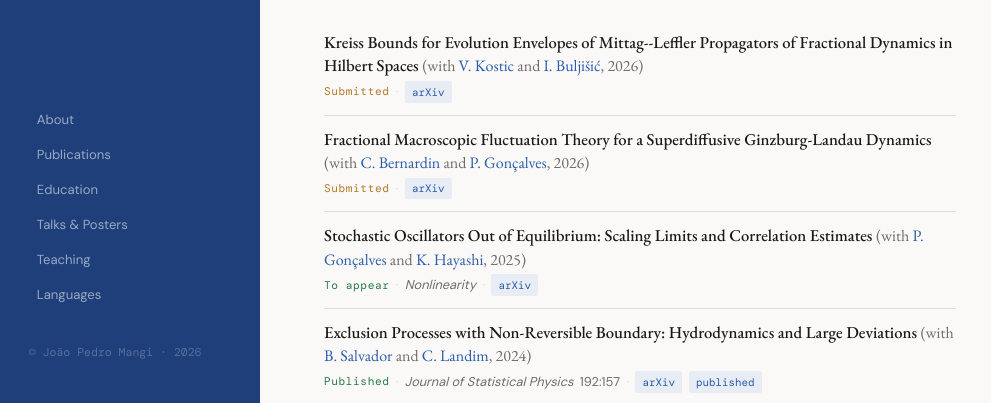
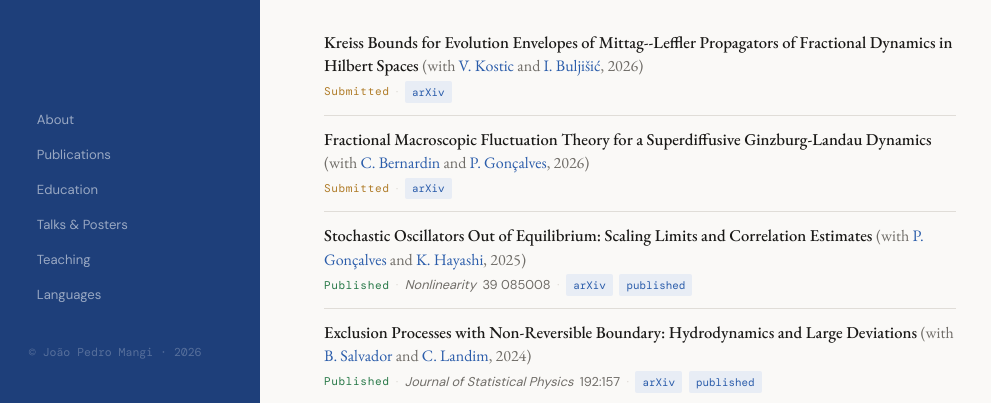
Before and after one commit to joaopedromangi-hue/joaopedromangi-hue.github.io, a plain HTML site: page index.html in a window 1280 px wide. Shown: the part 397-800 px from the top of the page, without its empty margins (0-991 px from the left). Drawn offline with nearby package versions, Linux system fonts and the light colour scheme.

Commit message:
Update publication status to 'Published'

```diff
--- a/index.html
+++ b/index.html
@@ -423,11 +423,12 @@
             </span>
           </div>
           <div class="pub-meta">
-            <span class="pub-status-dot published">To appear</span>
+            <span class="pub-status-dot published">Published</span>
             <span class="pub-meta-sep">·</span>
-            <em>Nonlinearity</em>
+            <em>Nonlinearity</em> 39 085008
             <span class="pub-meta-sep">·</span>
             <a class="pub-link" href="https://arxiv.org/abs/2505.10256" target="_blank">arXiv</a>
+            <a class="pub-link" href="https://iopscience.iop.org/article/10.1088/1361-6544/ae8d78" target="_blank">published</a>
           </div>
         </div>
 
```
